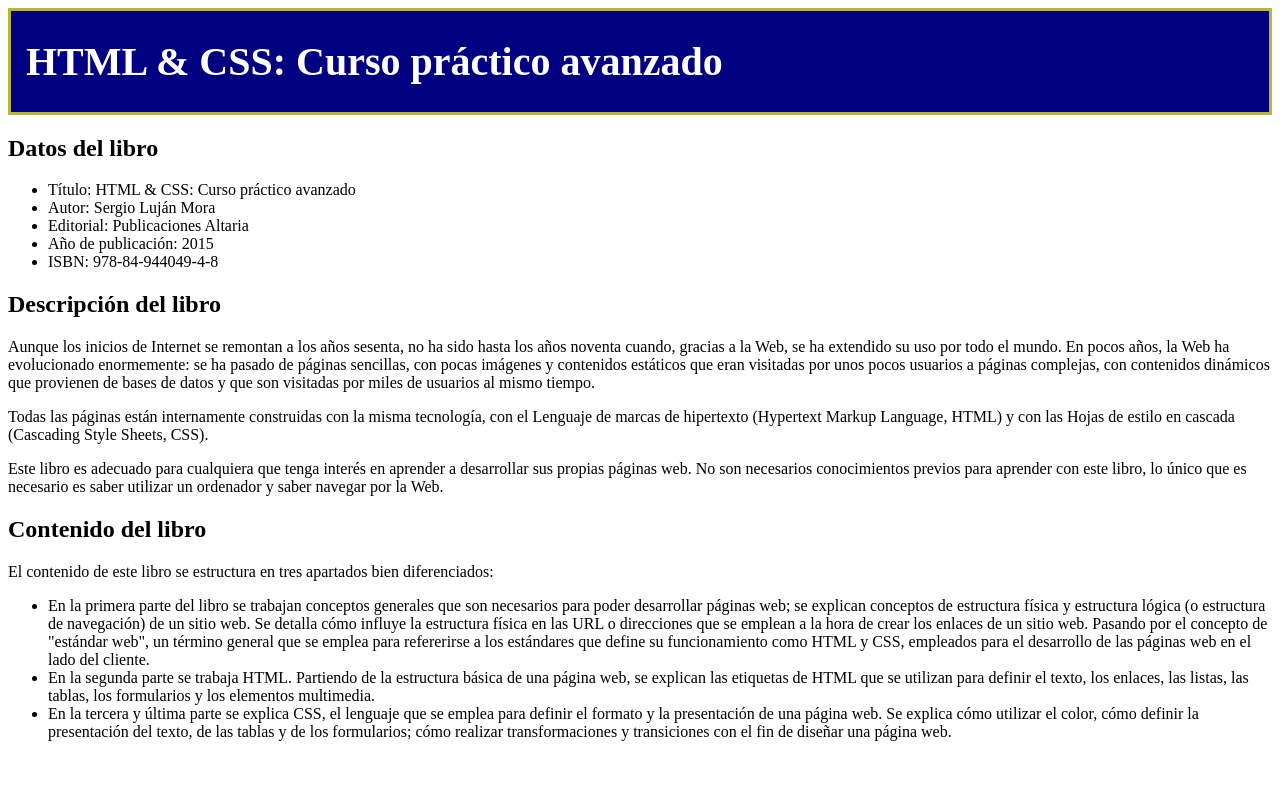
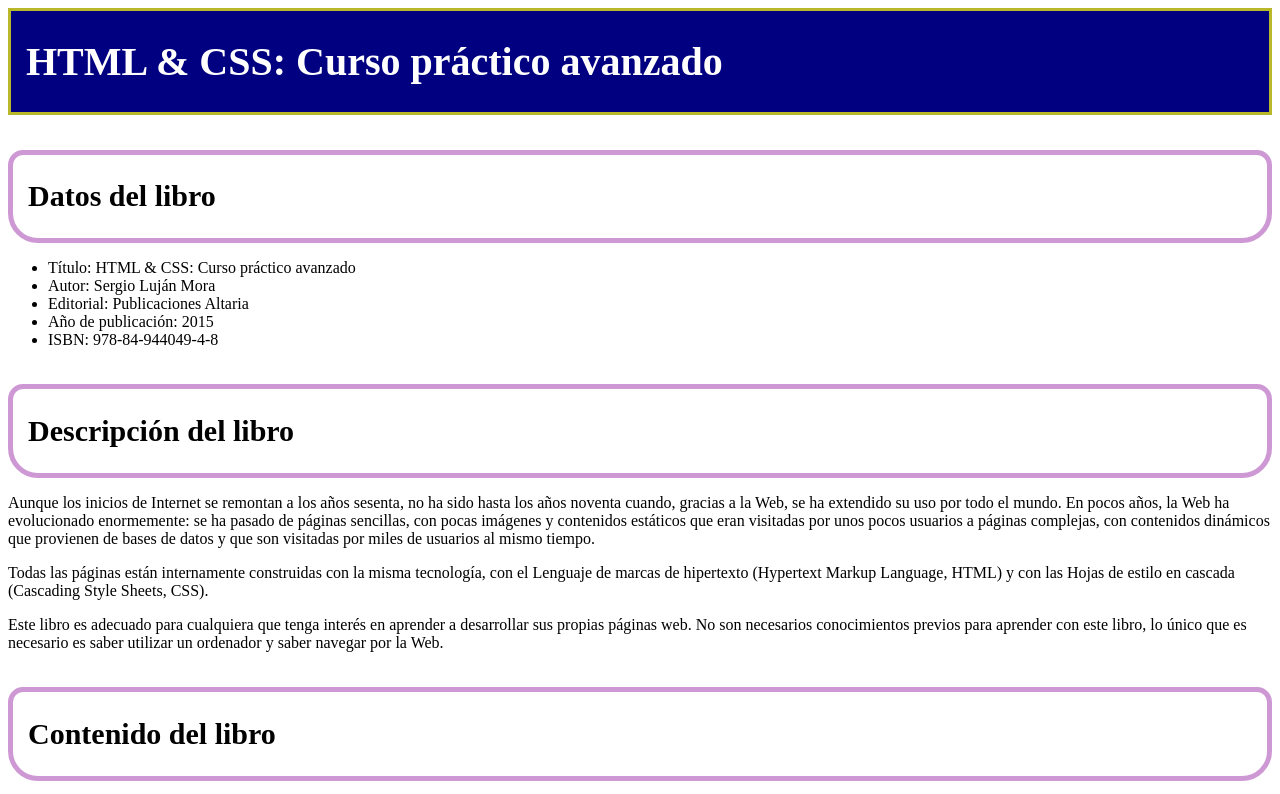
Before and after one commit to robcuero/practica2, a plain HTML site: page index.html in a window 1280 px wide. Shown: the top 794 px of the page. Drawn offline with Linux system fonts and the light colour scheme.

Commit message:
subida de archivos 3

```diff
--- a/estilos/estilos.css
+++ b/estilos/estilos.css
@@ -13,3 +13,15 @@ text-align:left;
 text-indent: 15px;
 color: white;
 }
+.caja2{
+	margin-top: 35px;
+
+border-top-left-radius: 15px;
+border-top-right-radius: 15px;
+border-bottom-right-radius:30px;
+	border-bottom-left-radius: 30px;
+border: 5px solid #CE98D4;
+text-indent: 15px;
+font-size: 20px;
+
+}
--- a/index.html
+++ b/index.html
@@ -12,7 +12,9 @@
 <div class="caja1">
             <h1 class="letras">HTML &amp; CSS: Curso práctico avanzado</h1>
     </div>
+  <div class="caja2">
     <h2>Datos del libro</h2>
+</div>
     <ul>
         <li>Título: HTML &amp; CSS: Curso práctico avanzado</li>
         <li>Autor: Sergio Luján Mora</li>
@@ -20,7 +22,10 @@
         <li>Año de publicación: 2015</li>
         <li>ISBN: 978-84-944049-4-8</li>
     </ul>
-    <h2>Descripción del libro</h2>
+
+    <div class="caja2">
+        <h2 >Descripción del libro</h2>
+    </div>
     <p>
         Aunque los inicios de Internet se remontan a los años sesenta, no ha sido hasta los años noventa cuando, gracias a la Web, se ha extendido su uso por todo el mundo. En pocos años, la Web ha evolucionado enormemente: se ha pasado de páginas sencillas, con pocas imágenes y contenidos estáticos que eran visitadas por unos pocos usuarios a páginas complejas, con contenidos dinámicos que provienen de bases de datos y que son visitadas por miles de usuarios al mismo tiempo.
     </p>
@@ -30,7 +35,9 @@
     <p>
         Este libro es adecuado para cualquiera que tenga interés en aprender a desarrollar sus propias páginas web. No son necesarios conocimientos previos para aprender con este libro, lo único que es necesario es saber utilizar un ordenador y saber navegar por la Web.
     </p>
-    <h2>Contenido del libro</h2>
+    <div class="caja2">
+        <h2>Contenido del libro</h2>
+    </div>
     <p>
         El contenido de este libro se estructura en tres apartados bien diferenciados:
     </p>
```
